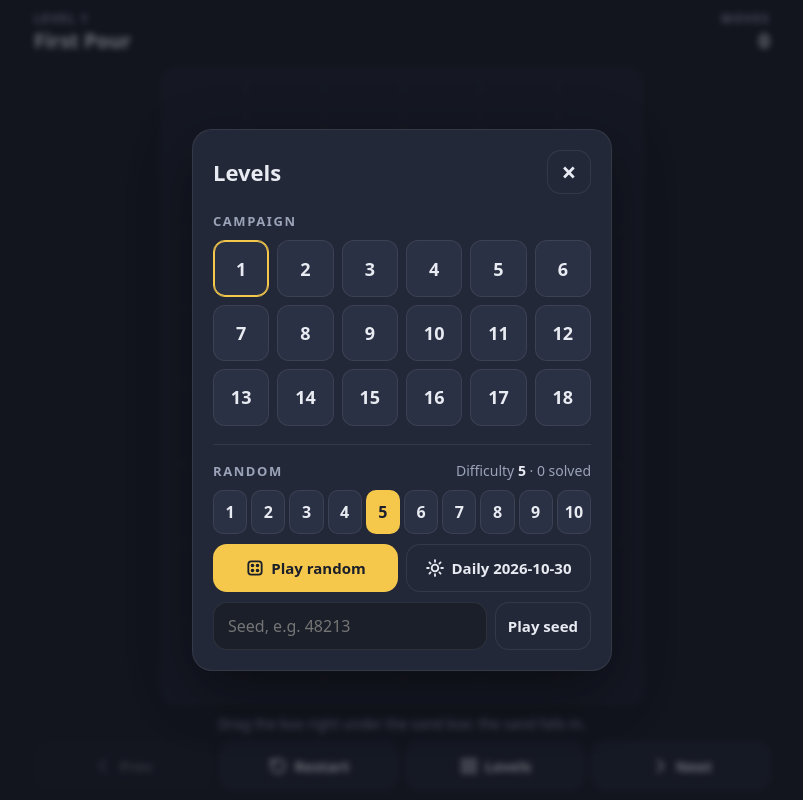
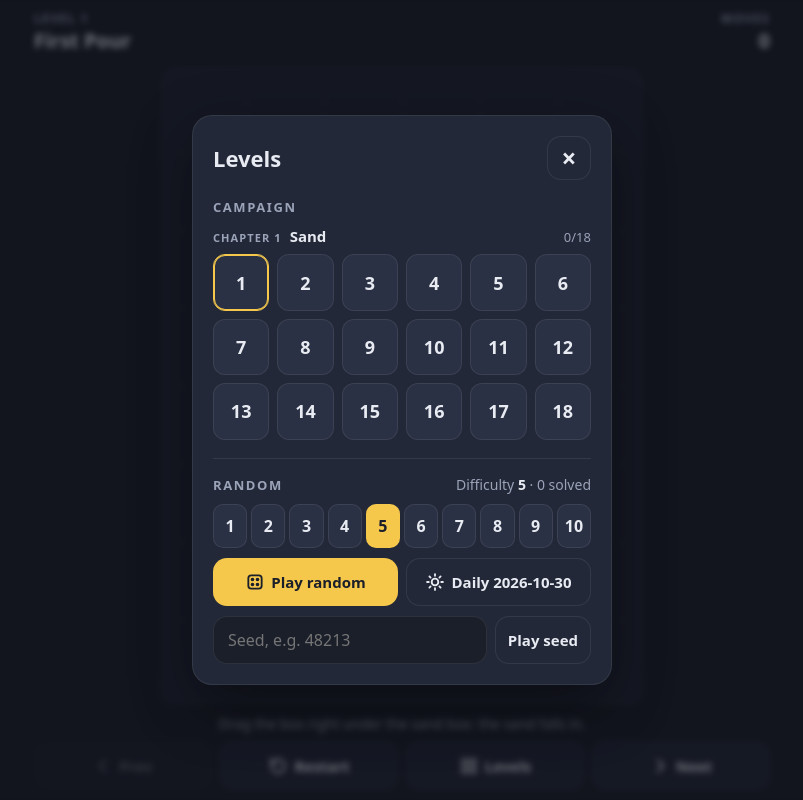
Before and after one commit to danroblewis/sand-game, a website built with Vite: page index.html in a window 1280 px wide. Both pictures are taken after a click on the button "Levels". Shown: the whole page, without its empty margins (238-1041 px from the left). Built offline with nearby package versions, Linux system fonts and the light colour scheme.

Commit message:
Level picker: chapter headings
Co-Authored-By: Claude Fable 5.1 <noreply@anthropic.com>

```diff
--- a/src/style.css
+++ b/src/style.css
@@ -659,6 +659,42 @@ canvas.board {
   line-height: 1;
 }
 
+.chapters {
+  display: flex;
+  flex-direction: column;
+  gap: 14px;
+}
+
+.chapter-head {
+  display: flex;
+  align-items: baseline;
+  justify-content: space-between;
+  gap: 10px;
+  margin-bottom: 8px;
+}
+
+.chapter-title {
+  margin: 0;
+  font-size: 15px;
+  font-weight: 800;
+  color: var(--text);
+}
+
+.chapter-num {
+  font-size: 11px;
+  font-weight: 800;
+  letter-spacing: 0.1em;
+  text-transform: uppercase;
+  color: var(--muted);
+  margin-right: 4px;
+}
+
+.chapter-progress {
+  font-size: 13px;
+  color: var(--muted);
+  font-variant-numeric: tabular-nums;
+}
+
 .picker-grid {
   display: grid;
   grid-template-columns: repeat(auto-fill, minmax(48px, 1fr));
--- /dev/null
+++ b/src/ui/chapters.ts
@@ -0,0 +1,32 @@
+// Campaign chapters: contiguous ranges of LEVELS (0-based start index). Levels that exist are
+// shown; a chapter with no levels yet is hidden.
+export interface Chapter {
+  title: string;
+  /** Index into LEVELS of the chapter's first level. */
+  start: number;
+}
+
+export const CHAPTERS: readonly Chapter[] = [
+  { title: 'Sand', start: 0 },
+  { title: 'Workshop', start: 18 },
+];
+
+/** Chapters that contain at least one of `levelCount` levels, with their [start, end) ranges. */
+export function chapterRanges(levelCount: number): { chapter: Chapter; number: number; start: number; end: number }[] {
+  const out: { chapter: Chapter; number: number; start: number; end: number }[] = [];
+  CHAPTERS.forEach((chapter, i) => {
+    const start = chapter.start;
+    const end = Math.min(levelCount, i + 1 < CHAPTERS.length ? CHAPTERS[i + 1].start : levelCount);
+    if (start < end) out.push({ chapter, number: i + 1, start, end });
+  });
+  return out;
+}
+
+/** 1-based chapter number of a level index (0 if before the first chapter). */
+export function chapterOf(index: number): number {
+  let n = 0;
+  CHAPTERS.forEach((c, i) => {
+    if (index >= c.start) n = i + 1;
+  });
+  return n;
+}
--- a/src/ui/hud.ts
+++ b/src/ui/hud.ts
@@ -1,6 +1,7 @@
 // DOM HUD: level title, hint, moves, controls, level picker (campaign + random) and win overlay.
 import type { LevelDef } from '../core/types';
 import { loadProgress, recordRandomSolve, saveProgress, type Progress } from './progress';
+import { chapterRanges } from './chapters';
 
 export interface HudHandlers {
   onRestart: () => void;
@@ -160,7 +161,7 @@ export class Hud {
     close.setAttribute('aria-label', 'Close');
     close.addEventListener('click', () => this.closePicker());
     phead.append(close);
-    this.pickerGrid = el('div', 'picker-grid');
+    this.pickerGrid = el('div', 'chapters');
 
     const rsec = el('section', 'random-section');
     const rhead = el('div', 'section-head');
@@ -426,18 +427,33 @@ export class Hud {
 
   openPicker(): void {
     this.pickerGrid.innerHTML = '';
-    this.levels.forEach((lv, i) => {
-      const done = this.isCompleted(lv.id);
-      const b = el('button', `level-tile${done ? ' done' : ''}${i === this.index ? ' current' : ''}`);
+    for (const ch of chapterRanges(this.levels.length)) {
+      const sec = el('div', 'chapter');
+      const head = el('div', 'chapter-head');
+      let done = 0;
+      for (let i = ch.start; i < ch.end; i++) if (this.isCompleted(this.levels[i].id)) done++;
+      head.append(
+        el('h4', 'chapter-title', `<span class="chapter-num">Chapter ${ch.number}</span> ${ch.chapter.title}`),
+        el('span', 'chapter-progress', `${done}/${ch.end - ch.start}`),
+      );
+      const grid = el('div', 'picker-grid');
+      for (let i = ch.start; i < ch.end; i++) {
+        const lv = this.levels[i];
+        const isDone = this.isCompleted(lv.id);
+        const b = el('button', `level-tile${isDone ? ' done' : ''}${i === this.index ? ' current' : ''}`);
         b.type = 'button';
         b.title = lv.name;
-      b.innerHTML = `<span class="num">${i + 1}</span>${done ? `<span class="check">${ICONS.check}</span>` : ''}`;
+        b.setAttribute('aria-label', `Level ${i + 1}: ${lv.name}${isDone ? ' (solved)' : ''}`);
+        b.innerHTML = `<span class="num">${i + 1}</span>${isDone ? `<span class="check">${ICONS.check}</span>` : ''}`;
         b.addEventListener('click', () => {
           this.closePicker();
           this.handlers.onSelectLevel(i);
         });
-      this.pickerGrid.append(b);
-    });
+        grid.append(b);
+      }
+      sec.append(head, grid);
+      this.pickerGrid.append(sec);
+    }
     this.seedError.textContent = '';
     this.renderDifficulty();
     this.picker.classList.remove('hidden');
```
Lines whose indentation alone changed are shown as unchanged.
